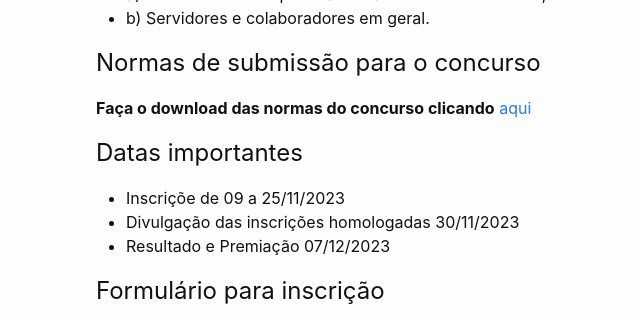
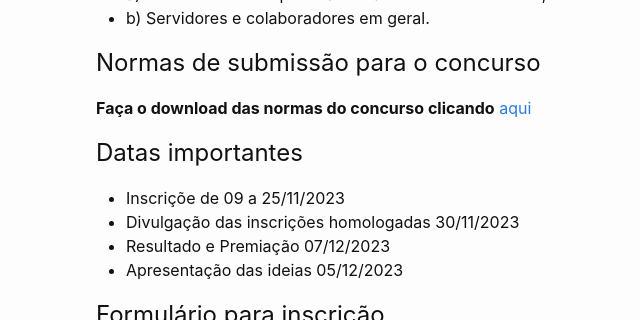
Before and after one commit to ifrn-macau/expotec2023, a Jekyll site: the page built from concurso.md, in a window 1280 px wide and 900 px high, scrolled down 1296 px, cut to the strip 0-320 px from the top of the window. Shown: the whole strip, without its empty margins (174-814 px from the left). Built offline with Jekyll 4.4.1, drawn with Linux system fonts in a browser that asks for light colours.

Commit message:
Atualização do config

```diff
--- a/concurso.md
+++ b/concurso.md
@@ -79,6 +79,7 @@ Contamos com as seguintes categorias de inscrição:
 - Inscriçõe de 09 a 25/11/2023
 - Divulgação das inscrições homologadas  30/11/2023
 - Resultado e Premiação  07/12/2023
+- Apresentação das ideias 05/12/2023
 
 
 # Formulário para inscrição
```
